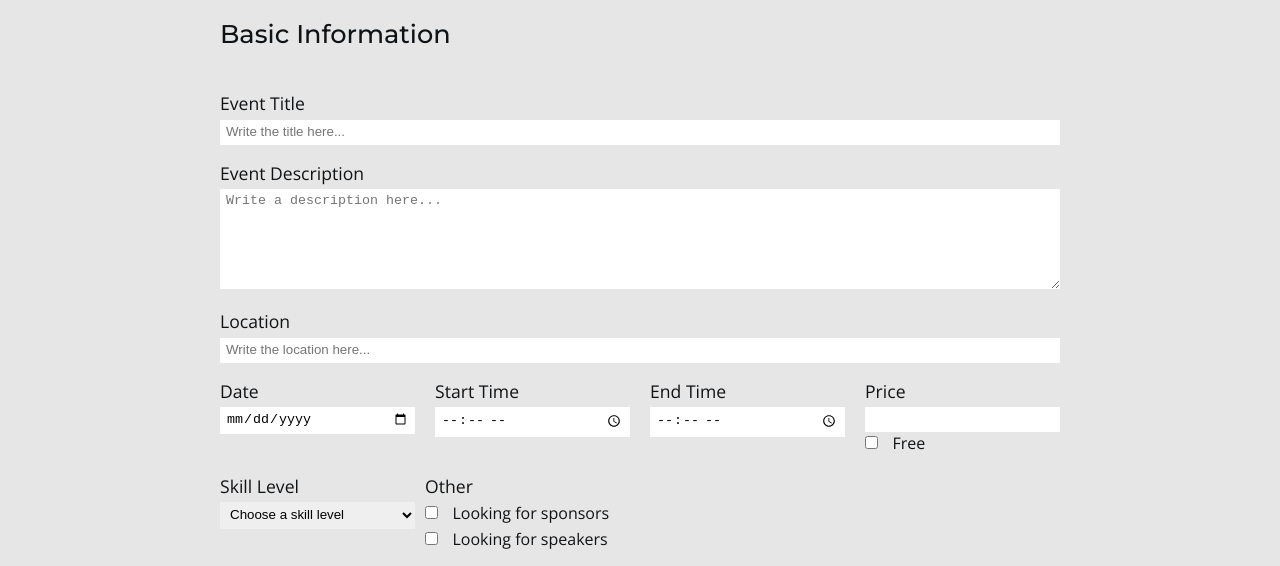
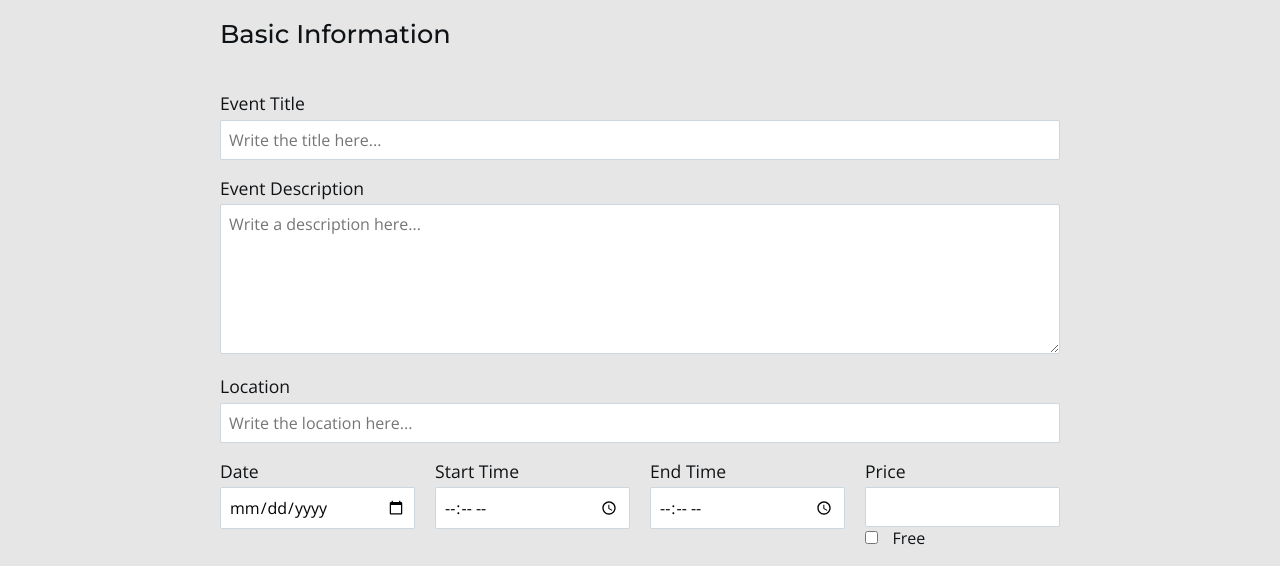
Before and after one commit to sofiewestphal/interface-design_exam, a website: page src/create-event.html in a window 1280 px wide. Shown: the part 159-725 px from the top of the page. Drawn offline with nearby package versions, Linux system fonts and the light colour scheme.

Commit message:
Added global classes for input, textares and selects and more

```diff
--- a/src/create-event.html
+++ b/src/create-event.html
@@ -237,7 +237,7 @@
         </div> -->
     </div>
 
-    <div class="container small u_mb-xl u_mt-xl">
+    <div class="container small u_mb-xl u_mt-xl u_text-right">
         <button class="blue outline large">Preview</button>
         <button class="blue fill large">Create Event</button>
     </div>
--- a/src/sass/_components/_comments.scss
+++ b/src/sass/_components/_comments.scss
@@ -13,7 +13,6 @@
             padding:.5rem;
             border-radius:2px;
             border:1px solid $light-grey;
-            font-family:$openSans;
             resize: vertical;
          }
          button{
--- a/src/sass/_components/_create-event.scss
+++ b/src/sass/_components/_create-event.scss
@@ -2,7 +2,11 @@
     #boxBasicInformation {
         input, textarea, select{
             // background-color: rgba(255,255,255,0.7);
-            border-style: none;
+            //border-style: none;
+            border: 1px solid $light-grey;
+            border-radius: $border-radius;
+            outline: 0px;
+            padding: 0.5rem;
         }
     }
     label {
--- a/src/sass/_utils/_utilities.scss
+++ b/src/sass/_utils/_utilities.scss
@@ -72,6 +72,7 @@ $baseSize: 8px;
 .u_hidden {display: none;}
 .u_bold {font-weight: 700;}
 .u_text-center{text-align: center;}
+.u_text-right{text-align: right;}
 .u_block-center{display:block; margin:0 auto;}
 .u_clearfix{clear:both;}
 .u_v-align-top{vertical-align: top;}
--- a/src/sass/global.scss
+++ b/src/sass/global.scss
@@ -150,6 +150,11 @@ a {
 
   }
 
+}
+
+textarea, input, select{
+   font-family: $openSans;
+   font-size: 1rem;
 }
 
 // Buttons
```
Also changed, not shown: src/css/global.css.
